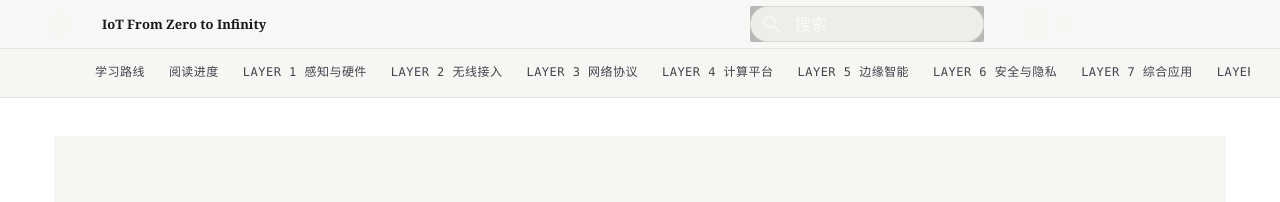
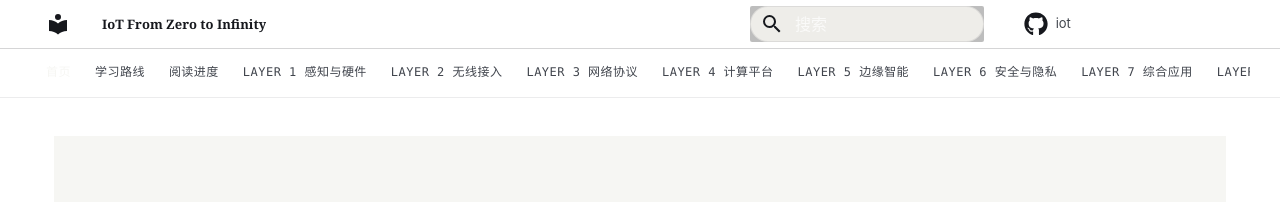
Before and after one commit to estelledc/iot, an MkDocs documentation site: the page built from docs/index.md, in a window 1280 px wide. Shown: the top 202 px of the page. Built offline with MkDocs 1.6.1 and Material for MkDocs 9.7.7, drawn with Linux system fonts in a browser that asks for light colours; comment, search, counter and statistics services are not loaded.

Commit message:
fix: solid header background + visible icons/text in both modes

```diff
--- a/docs/assets/css/jx-override.css
+++ b/docs/assets/css/jx-override.css
@@ -46,8 +46,8 @@
 
   .md-header,
   .md-tabs {
-    background: color-mix(in oklab, var(--jx-paper), transparent 16%) !important;
-    border-color: var(--jx-rule) !important;
+    background: var(--jx-surface) !important;
+    border-color: var(--jx-rule-strong) !important;
   }
 
   .md-footer,
@@ -212,11 +212,10 @@
 
 /* ═══ Header / Nav ═══ */
 .md-header {
-  background: color-mix(in oklab, var(--jx-paper), transparent 16%);
-  backdrop-filter: saturate(180%) blur(20px);
-  -webkit-backdrop-filter: saturate(180%) blur(20px);
-  border-bottom: 1px solid var(--jx-rule);
+  background: var(--jx-surface);
+  border-bottom: 1px solid var(--jx-rule-strong);
   box-shadow: none;
+  color: var(--jx-ink);
 }
 
 .md-header[data-md-state="shadow"] {
@@ -231,8 +230,20 @@
   color: var(--jx-ink);
 }
 
+/* 确保 header 内所有图标和文字可见 */
+.md-header .md-header__button,
+.md-header .md-logo,
+.md-header .md-search__icon,
+.md-header .md-source {
+  color: var(--jx-ink) !important;
+}
+
+.md-source__repository {
+  color: var(--jx-ink-2) !important;
+}
+
 .md-tabs {
-  background: var(--jx-paper);
+  background: var(--jx-surface);
   border-bottom: 1px solid var(--jx-rule);
 }
 
--- a/overrides/assets/css/jx-override.css
+++ b/overrides/assets/css/jx-override.css
@@ -46,8 +46,8 @@
 
   .md-header,
   .md-tabs {
-    background: color-mix(in oklab, var(--jx-paper), transparent 16%) !important;
-    border-color: var(--jx-rule) !important;
+    background: var(--jx-surface) !important;
+    border-color: var(--jx-rule-strong) !important;
   }
 
   .md-footer,
@@ -212,11 +212,10 @@
 
 /* ═══ Header / Nav ═══ */
 .md-header {
-  background: color-mix(in oklab, var(--jx-paper), transparent 16%);
-  backdrop-filter: saturate(180%) blur(20px);
-  -webkit-backdrop-filter: saturate(180%) blur(20px);
-  border-bottom: 1px solid var(--jx-rule);
+  background: var(--jx-surface);
+  border-bottom: 1px solid var(--jx-rule-strong);
   box-shadow: none;
+  color: var(--jx-ink);
 }
 
 .md-header[data-md-state="shadow"] {
@@ -231,8 +230,20 @@
   color: var(--jx-ink);
 }
 
+/* 确保 header 内所有图标和文字可见 */
+.md-header .md-header__button,
+.md-header .md-logo,
+.md-header .md-search__icon,
+.md-header .md-source {
+  color: var(--jx-ink) !important;
+}
+
+.md-source__repository {
+  color: var(--jx-ink-2) !important;
+}
+
 .md-tabs {
-  background: var(--jx-paper);
+  background: var(--jx-surface);
   border-bottom: 1px solid var(--jx-rule);
 }
 
```
